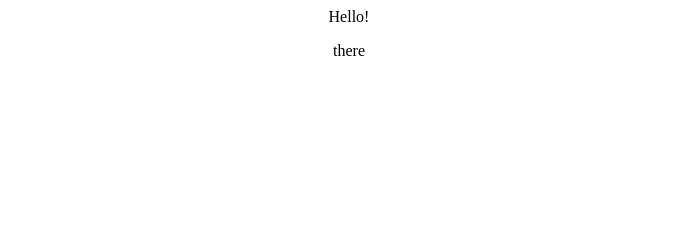
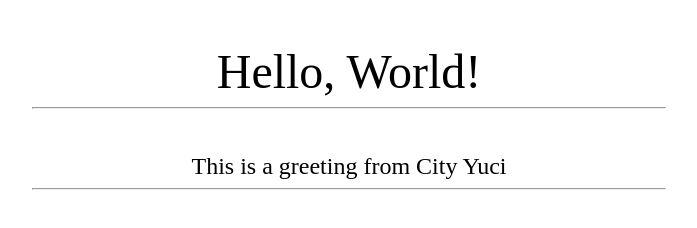
Before and after one commit to freesky3555/Hsutung, a plain HTML site: page index.html in a window 1280 px wide. Shown: the whole page, without its empty margins (291-988 px from the left). Drawn offline with Linux system fonts and the light colour scheme.

Commit message:
add greeting from

```diff
--- a/index.html
+++ b/index.html
@@ -1,11 +1,15 @@
+<!-----This is my test page----->
+
 <html>
     <head>
         <title>This is my windows title</title>
     </head>
     <body>
-        <center>
-        <div>Hello!<div>
-        <p>there</p>
+        <center><br><br>
+            <div><font size=+4>Hello, World!</font><br>
+        <hr width=50% align=center><br><br>
+<font size=+2>  This is a greeting from City Yuci </font><div>
         </center>
+        <hr width=50% align=center>
     </body>
 </html>
```
